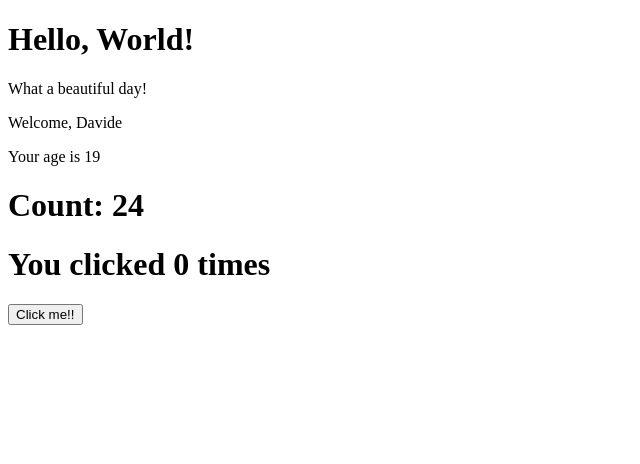
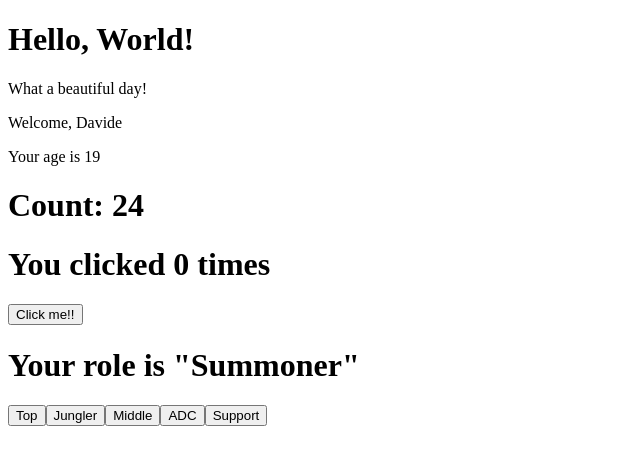
Before and after one commit to DavidePuziello/react-exercises, a React (Create React App) app: page / in a window 1280 px wide. Shown: the top 464 px of the page, without its empty margins (0-640 px from the left). Built offline with nearby package versions, Linux system fonts and the light colour scheme.

Commit message:
Feat: Exercise Update

```diff
--- a/src/App.js
+++ b/src/App.js
@@ -3,6 +3,7 @@ import { Hello } from "./Hello";
 import { Welcome } from "./Welcome";
 import { Counter } from "./Counter"
 import { ClickCounter } from "./ClickCounter";
+import { ClickTracker } from "./ClickTracker";
 
 export class App extends React.Component {
     render() {
@@ -10,7 +11,8 @@ export class App extends React.Component {
             <Hello />
             <Welcome />
             <Counter initialValue={22} incrementAmount={2} incrementInterval={3000}/>
-            <ClickCounter initialValue={8}/>
+            <ClickCounter />
+            <ClickTracker />
         </div>
     }
 }
--- /dev/null
+++ b/src/ClickTracker.js
@@ -0,0 +1,30 @@
+import React from "react";
+
+export class ClickTracker extends React.Component {
+    state= {
+        name: ""
+    }
+
+    handleTrackEvent= (event) => {
+        this.setState(() => {
+            return {
+                name: event.target.name
+            }
+        })
+    }
+
+    render() {
+        return <>
+            {this.state.name == false
+            ? <h1>Your role is "Summoner"</h1>
+            : <h1>Your role is "{this.state.name}"</h1>}
+            <button name="Top" onClick={this.handleTrackEvent}>Top</button>
+            <button name="Jungler" onClick={this.handleTrackEvent}>Jungler</button>
+            <button name="Middle" onClick={this.handleTrackEvent}>Middle</button>
+            <button name="ADC" onClick={this.handleTrackEvent}>ADC</button>
+            <button name="Support" onClick={this.handleTrackEvent}>Support</button>
+        </>
+    }
+}
+
+// Non sono sicuro se sia il modo giusto per fare il rendering condizionale
```
